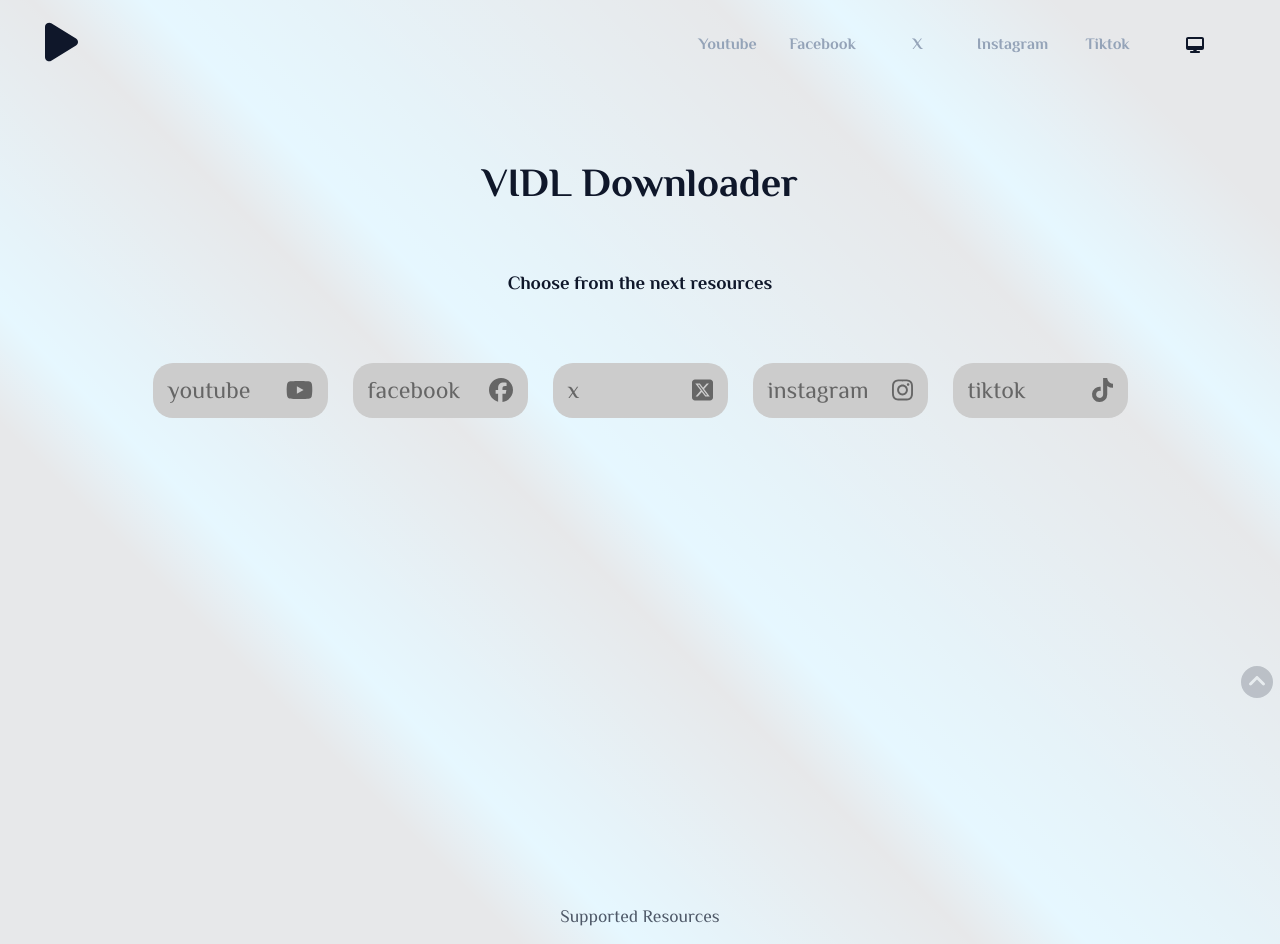
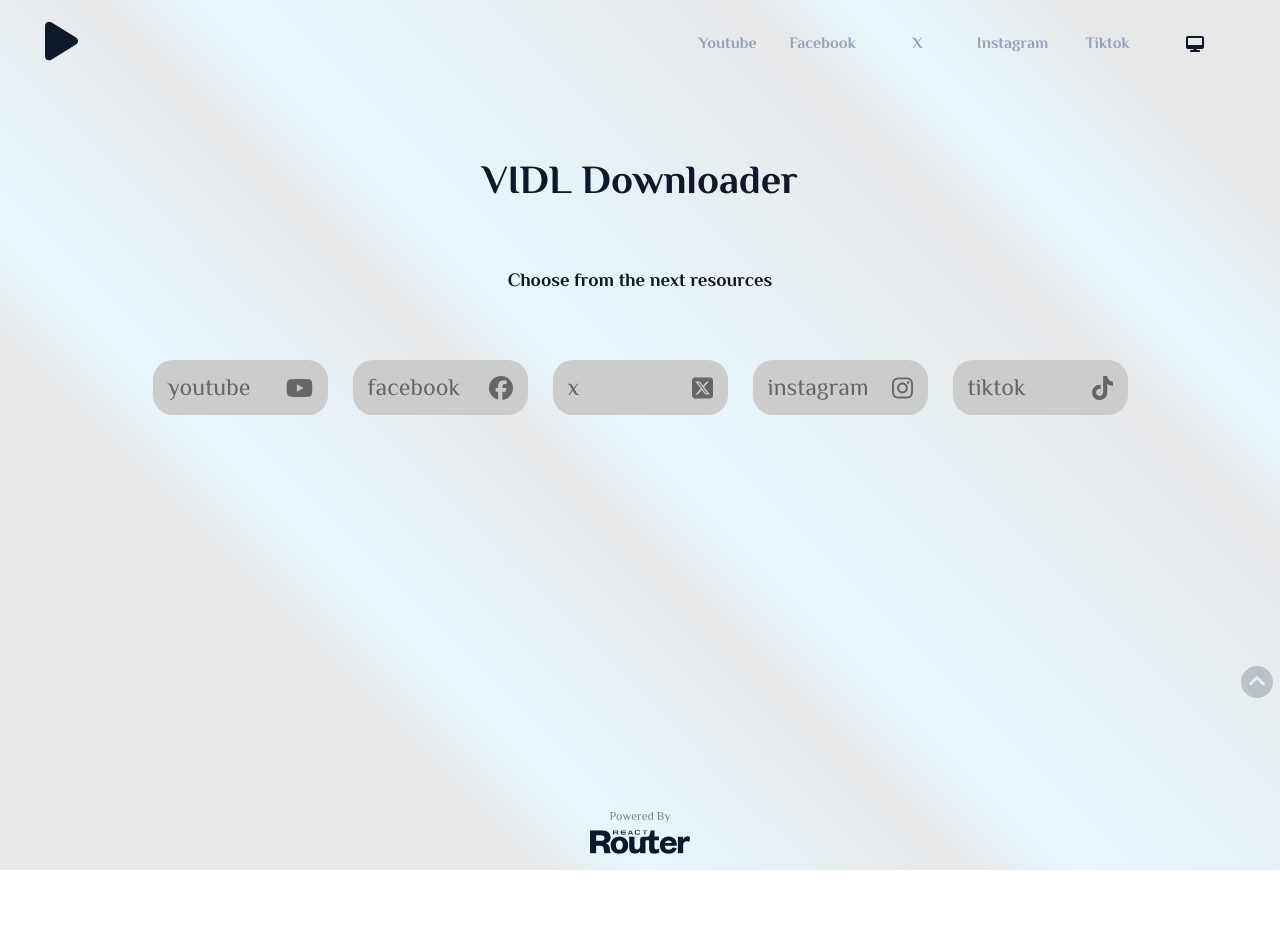
Before and after one commit to MAHMOUDGAD123/vidl-client, a React (Vite) app: page / in a window 1280 px wide. Shown: the top 944 px of the page. After the commit the page ends 870 px from the top, so only its background shows below. Built offline with nearby package versions, Linux system fonts and the light colour scheme.

Commit message:
update the layout

```diff
--- a/src/components/layout/Footer.tsx
+++ b/src/components/layout/Footer.tsx
@@ -1,16 +1,81 @@
 import "./footer.css";
-import { linkIcons } from "@_utils/constants";
-import { FontAwesomeIcon } from "@fortawesome/react-fontawesome";
+// import { linkIcons } from "@_utils/constants";
+// import { FontAwesomeIcon } from "@fortawesome/react-fontawesome";
 
 const Footer = () => {
+  const svgFill = "currentColor";
+
   return (
     <footer>
-      <p>Supported Resources</p>
-      <div className="links">
+      <p>Powered By</p>
+      {/* <div className="links">
         {linkIcons.map(({ name, icon }) => (
           <FontAwesomeIcon icon={icon} title={name} key={name} />
         ))}
-      </div>
+      </div> */}
+
+      <a href="https://reactrouter.com/en/main" target="_blank">
+        <svg
+          width="100"
+          height="30"
+          viewBox="0 0 960 228"
+          fill="none"
+          xmlns="http://www.w3.org/2000/svg"
+        >
+          <g clipPath="url(#clip0_171_2182)">
+            <path
+              d="M282.202 227.012C232.221 227.012 198.075 193.218 198.075 144.643C198.075 96.0686 232.221 62.2744 282.202 62.2744C332.183 62.2744 366.68 96.4202 366.68 144.643C366.68 192.866 332.183 227.012 282.202 227.012ZM282.202 188.647C304.38 188.647 315.293 170.688 315.293 144.643C315.293 118.598 304.38 100.639 282.202 100.639C260.024 100.639 249.462 118.598 249.462 144.643C249.462 170.688 259.672 188.647 282.202 188.647Z"
+              fill={svgFill}
+            />
+            <path
+              d="M637.971 184.855C625.608 184.855 619.074 179.039 619.074 165.226V97.9743H661.965V62.393H619.074V1.2207H583.01L575.597 34.0774C571.979 47.5687 568.669 55.889 559.587 60.1664C558.547 60.6498 555.954 61.3676 553.698 61.8803C551.867 62.2905 550.006 62.4955 548.131 62.4955H531.3V62.5834H508.331C493.566 62.5834 481.583 74.5513 481.583 89.3316V146.065C481.583 171.056 472.076 186.891 453.077 186.891C434.078 186.891 427.032 174.571 427.032 152.394V62.5834H376.363V164.713C376.363 198.156 389.737 227.013 431.969 227.013C452.022 227.013 467.74 219.118 477.189 205.934C478.566 204.015 481.583 205.026 481.583 207.37V222.78H532.604V109.708C532.604 103.218 537.863 97.9596 544.352 97.9596H567.438V179.391C567.438 215.749 591.066 227.013 617.243 227.013C638.322 227.013 652.136 221.93 664.133 212.833V178.307C654.319 182.672 645.954 184.855 637.956 184.855H637.971Z"
+              fill={svgFill}
+            />
+            <path
+              d="M832.049 171.406C823.949 206.958 796.146 227.027 755.306 227.027C705.677 227.027 670.476 196.748 670.476 147.119C670.476 97.4895 706.38 62.2891 754.251 62.2891C805.99 62.2891 833.104 97.8411 833.104 140.439V149.126H720.457C717.893 177.763 737.347 188.662 757.064 188.662C774.671 188.662 785.57 181.968 791.209 167.539L832.049 171.406ZM784.178 124.267C783.123 108.784 773.265 99.2327 753.9 99.2327C733.479 99.2327 723.973 107.714 721.16 124.267H784.163H784.178Z"
+              fill={svgFill}
+            />
+            <path
+              d="M956.269 112.211C948.168 107.641 940.434 105.868 929.521 105.868C908.398 105.868 894.32 117.836 894.32 144.936V222.778H843.636V62.5821H894.32V84.1008C894.32 85.5949 896.313 86.0637 896.986 84.7306C904.369 69.9942 919.106 58.3633 937.621 58.3633C947.128 58.3633 955.229 61.1758 959.448 64.7061L956.284 112.226L956.269 112.211Z"
+              fill={svgFill}
+            />
+            <path
+              d="M262.309 41.0794V31.1916H229.687V41.0794H220.4V2.6416H255.512C270.498 2.6416 271.552 3.57911 271.552 16.9239C271.552 22.549 270.381 24.0578 267.568 25.4933L265.049 26.7824L267.553 28.1008C270.542 29.6681 271.552 30.1955 271.552 39.1018V41.0794H262.324H262.309ZM229.687 23.7941H262.309V10.0538H229.687V23.7794V23.7941Z"
+              fill={svgFill}
+            />
+            <path
+              d="M303.208 2.6416H345.63V10.0831H305.273V18.7403H344.561V25.0099H305.273V33.6818H345.645V41.0354L303.223 41.0794C299.077 41.0794 295.723 37.7248 295.723 33.594V10.1417C295.723 6.01076 299.077 2.65625 303.208 2.65625V2.6416Z"
+              fill={svgFill}
+            />
+            <path
+              d="M404.327 41.0794L401.163 34.2678H375.703L372.539 41.0794H363.677L379.981 5.93752C380.904 3.93067 382.94 2.6416 385.137 2.6416H391.685C393.897 2.6416 395.918 3.93067 396.841 5.93752L413.145 41.0794H404.283H404.327ZM388.448 10.2881C387.466 10.2881 386.602 10.8448 386.177 11.7383L378.619 28.0129H398.262L390.718 11.7383C390.308 10.8448 389.429 10.2881 388.448 10.2881Z"
+              fill={svgFill}
+            />
+            <path
+              d="M455.89 42.2356C431.207 42.2356 430.24 42.2356 430.24 21.8595C430.24 1.4834 431.207 1.49805 455.89 1.49805C478.009 1.49805 480.69 2.4209 481.32 13.5245H472.252V8.91021H439.234V34.8235H472.252V30.2385H481.32C480.704 41.3128 478.009 42.2356 455.89 42.2356Z"
+              fill={svgFill}
+            />
+            <path
+              d="M522.042 41.0794V8.92582H500.89V2.6416H552.043V8.92582H530.89V41.0794H522.042Z"
+              fill={svgFill}
+            />
+            <path
+              d="M140.419 222.515C135.848 216.539 133.036 202.828 131.278 179.976C129.52 154.663 118.622 149.038 98.5825 149.038H58.8556V222.53H0.129639V1H111.942C169.247 1 197.738 28.0705 197.738 71.3276C197.738 103.672 177.699 124.765 150.629 128.296C173.48 132.866 186.84 145.874 189.301 171.538C192.465 204.585 193.52 214.429 200.902 222.515H140.419ZM101.395 102.968C126.708 102.968 139.364 96.6403 139.364 76.2495C139.364 58.3197 126.708 48.8275 101.395 48.8275H58.8556V102.983H101.395V102.968Z"
+              fill={svgFill}
+            />
+          </g>
+          <defs>
+            <clipPath id="clip0_171_2182">
+              <rect
+                width="959.303"
+                height="226.012"
+                fill="white"
+                transform="translate(0.129639 1)"
+              />
+            </clipPath>
+          </defs>
+        </svg>
+      </a>
     </footer>
   );
 };
--- a/src/components/layout/footer.css
+++ b/src/components/layout/footer.css
@@ -1,14 +1,25 @@
 footer {
   display: flex;
   flex-direction: column;
-  gap: 20px;
+  gap: 5px;
   align-items: center;
   justify-content: center;
-  padding: 20px;
+  padding: 10px;
 
   & > p {
-    font-size: 1.1rem;
-    opacity: 0.7;
+    font-size: 0.75rem;
+    opacity: 0.5;
+  }
+
+  & svg {
+    & path {
+      transition: 500ms;
+    }
+
+    &:hover path {
+      fill: var(--main-col);
+      opacity: 1;
+    }
   }
 
   & > .links {
--- a/src/components/layout/header.css
+++ b/src/components/layout/header.css
@@ -9,6 +9,7 @@
   top: 0;
   transition: background-color var(--transition-ms);
   z-index: 100;
+  height: var(--header-height);
 
   &.scroll-down {
     background-color: light-dark(
--- a/src/main.css
+++ b/src/main.css
@@ -29,6 +29,7 @@
   --contianer-padding: 45px;
   --main-border-rad: 20px;
   --transition-ms: 300ms;
+  --header-height: 85px;
 
   --main-bg-col: light-dark(rgb(255 255 255 / 0.9), rgb(15 23 42 / 0.9));
 
@@ -93,7 +94,7 @@
 main {
   padding: var(--contianer-padding);
   gap: 30px;
-  min-height: 100vh;
+  min-height: calc(100vh - var(--header-height));
   max-width: 1280px;
   margin-inline: auto;
 }
```
